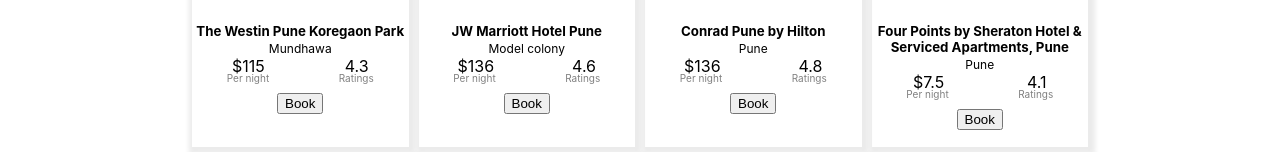
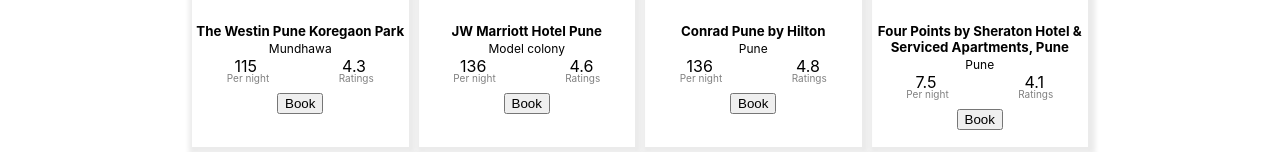
Before and after one commit to imran120198/Orbitz, a plain HTML site: page lastMin.html in a window 1280 px wide. Shown: the part 499-651 px from the top of the page. Drawn offline with Linux system fonts and the light colour scheme; grey boxes are pictures that could not be loaded.

Commit message:
Update lastMin.html

```diff
--- a/lastMin.html
+++ b/lastMin.html
@@ -305,7 +305,7 @@
             name: "The Westin Pune Koregaon Park",
             location: "Mundhawa",
             img: "https://encrypted-tbn3.gstatic.com/images?q=tbn:ANd9GcSPwFfgPw2RQOx_8QJMf16uTp6WqMcK5OT8-qfHL12ldHpI1Kbz",
-            price: "$115",
+            price: 115,
             rating: 4.3
 
         },
@@ -313,7 +313,7 @@
             name: "JW Marriott Hotel Pune",
             location: "Model colony",
             img: "https://encrypted-tbn0.gstatic.com/images?q=tbn:ANd9GcQXXYNsEanb1mUedfgDZrPw_7riHthP-3J0C4HgAg-EBIjtWlPV",
-            price: "$136",
+            price: 136,
             rating: 4.6
 
         },
@@ -321,7 +321,7 @@
             name: "Conrad Pune by Hilton",
             location: "Pune",
             img: "https://encrypted-tbn1.gstatic.com/images?q=tbn:ANd9GcQHaNksNdlHUnN0RMU1kn2TWF9fyXva-ZvEA28GKuUpgYfVXpPb",
-            price: "$136",
+            price: 136,
             rating: 4.8
 
         },
@@ -329,7 +329,7 @@
             name: "Four Points by Sheraton Hotel & Serviced Apartments, Pune",
             location: "Pune",
             img: "https://encrypted-tbn1.gstatic.com/images?q=tbn:ANd9GcTYdkPQyxIJuzxEJdv72LNYT21cMwaYWhh3tmPwXEbVDntl7BzM",
-            price: "$7.5",
+            price:7.5,
             rating: 4.1
 
         },
@@ -337,7 +337,7 @@
             name: "The Ritz-Carlton, Pune",
             location: "Pune",
             img: "https://encrypted-tbn0.gstatic.com/images?q=tbn:ANd9GcTX-wPdMICMMjeSIiOjFua0PRkiliFxp8y7nexbqPmtec5DZG0q",
-            price: "$157",
+            price: 157,
             rating: 4.7
 
         },
@@ -345,7 +345,7 @@
             name: "Crowne Plaza Pune City Centre, an IHG Hotel",
             location: "Pune",
             img: "https://images.trvl-media.com/hotels/5000000/4520000/4517500/4517481/8ee5aa87.jpg?impolicy=resizecrop&rw=1200&ra=fit",
-            price: "$54",
+            price: 54,
             rating: 4.2
 
         },
@@ -353,7 +353,7 @@
             name: "Blue Diamond - IHCL SeleQtions",
             location: "Pune",
             img: "https://images.trvl-media.com/hotels/1000000/590000/581400/581366/ab4fe8d0.jpg?impolicy=resizecrop&rw=1200&ra=fit",
-            price: "$63",
+            price: 63,
             rating: 4.4
 
         },
@@ -361,7 +361,7 @@
             name: "Choice Service Apartment",
             location: "Kothrud",
             img: "https://images.trvl-media.com/hotels/65000000/64700000/64690600/64690509/920372bc.jpg?impolicy=resizecrop&rw=1200&ra=fit",
-            price: "$24",
+            price: 24,
             rating: 4.4
 
         },
@@ -369,7 +369,7 @@
             name: "ITC Gardenia, a Luxury Collection Hotel, Bengaluru",
             location: "Ashok Nagar, Bengaluru",
             img: "https://encrypted-tbn0.gstatic.com/images?q=tbn:ANd9GcSU7iUUFI0pXiD7Dv63BvFzETkPb2WBBZYo1Fdx9sEEW0YC-JI4",
-            price: "$95",
+            price: 95,
             rating: 4.6
 
         },
@@ -377,7 +377,7 @@
             name: "Hyatt Centric MG Road Bangalore",
             location: "Bengaluru",
             img: "https://images.trvl-media.com/hotels/7000000/6500000/6493900/6493895/27a0c3a7.jpg?impolicy=resizecrop&rw=1200&ra=fit",
-            price: "$63",
+            price: 63,
             rating: 4.0
 
         },
@@ -385,7 +385,7 @@
             name: "Taj Bangalore",
             location: "Devenhalli,Bengaluru",
             img: "https://images.trvl-media.com/hotels/13000000/13000000/12997400/12997353/1b6e9e76.jpg?impolicy=resizecrop&rw=1200&ra=fit",
-            price: "$120",
+            price: 120,
             rating: 4.7
 
         },
@@ -393,7 +393,7 @@
             name: "Royal Orchid Central Bangalore",
             location: "Bengaluru City center",
             img: "https://images.trvl-media.com/hotels/2000000/1140000/1135700/1135650/6f30ebe1.jpg?impolicy=resizecrop&rw=1200&ra=fit",
-            price: "$59",
+            price: 59,
             rating: 3.6
 
         },
@@ -401,7 +401,7 @@
             name: "The Zuri Whitefield, Bangalore",
             location: "Bengaluru",
             img: "https://images.trvl-media.com/hotels/3000000/2440000/2437300/2437255/6386aa16.jpg?impolicy=resizecrop&rw=1200&ra=fit",
-            price: "$53",
+            price: 53,
             rating: 4.4
 
         }
@@ -472,8 +472,8 @@
         });
 
     }
-    document.querySelector("#sorter").addEventListener("click", sortByRate);
-    function sortByRate() {
+    document.querySelector("#sorter").addEventListener("click", sortByPrice);
+    function sortByPrice() {
         hotel.map(function (elem) {
             var sorting = document.querySelector("#sorter").value;
             console.log(sorting);
```
